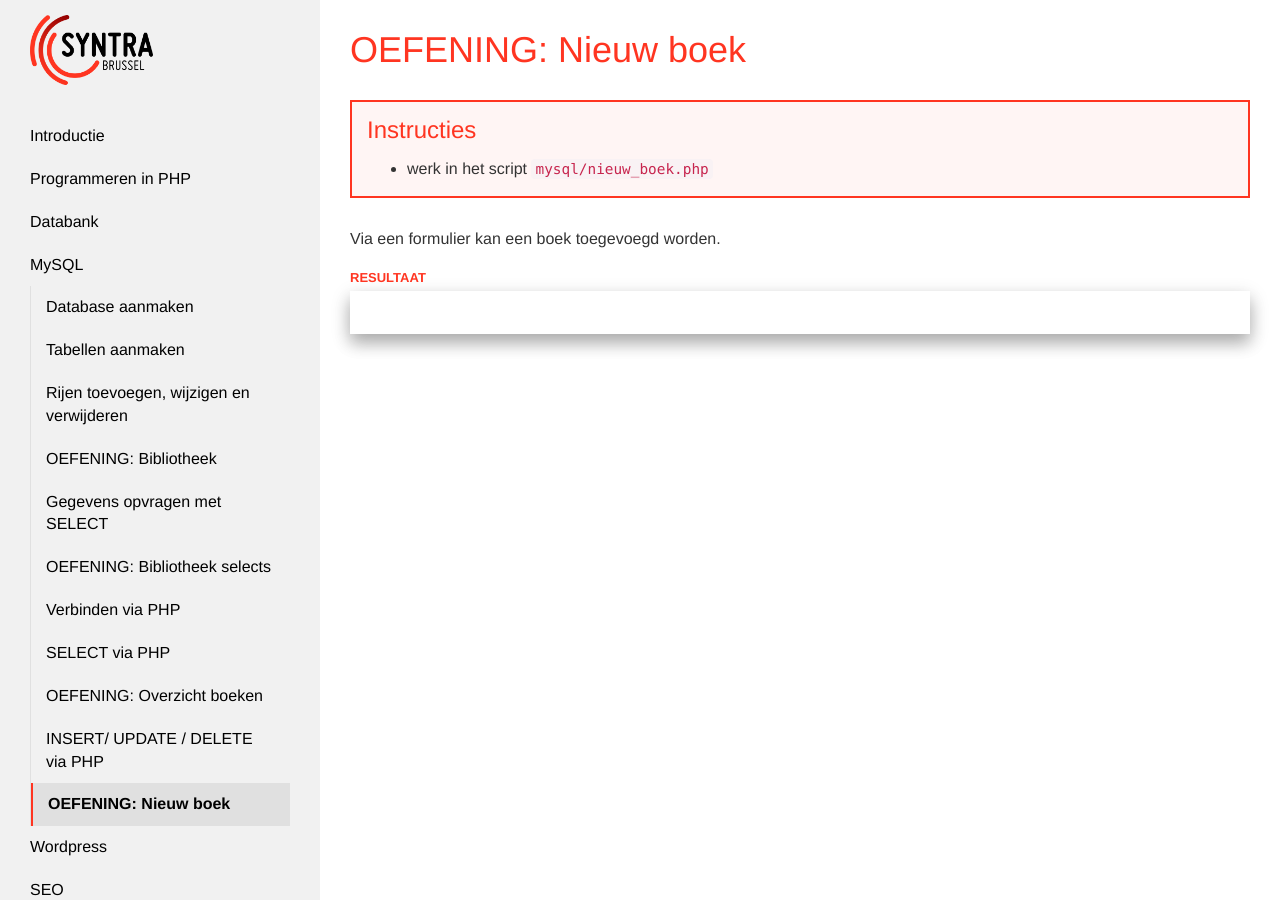
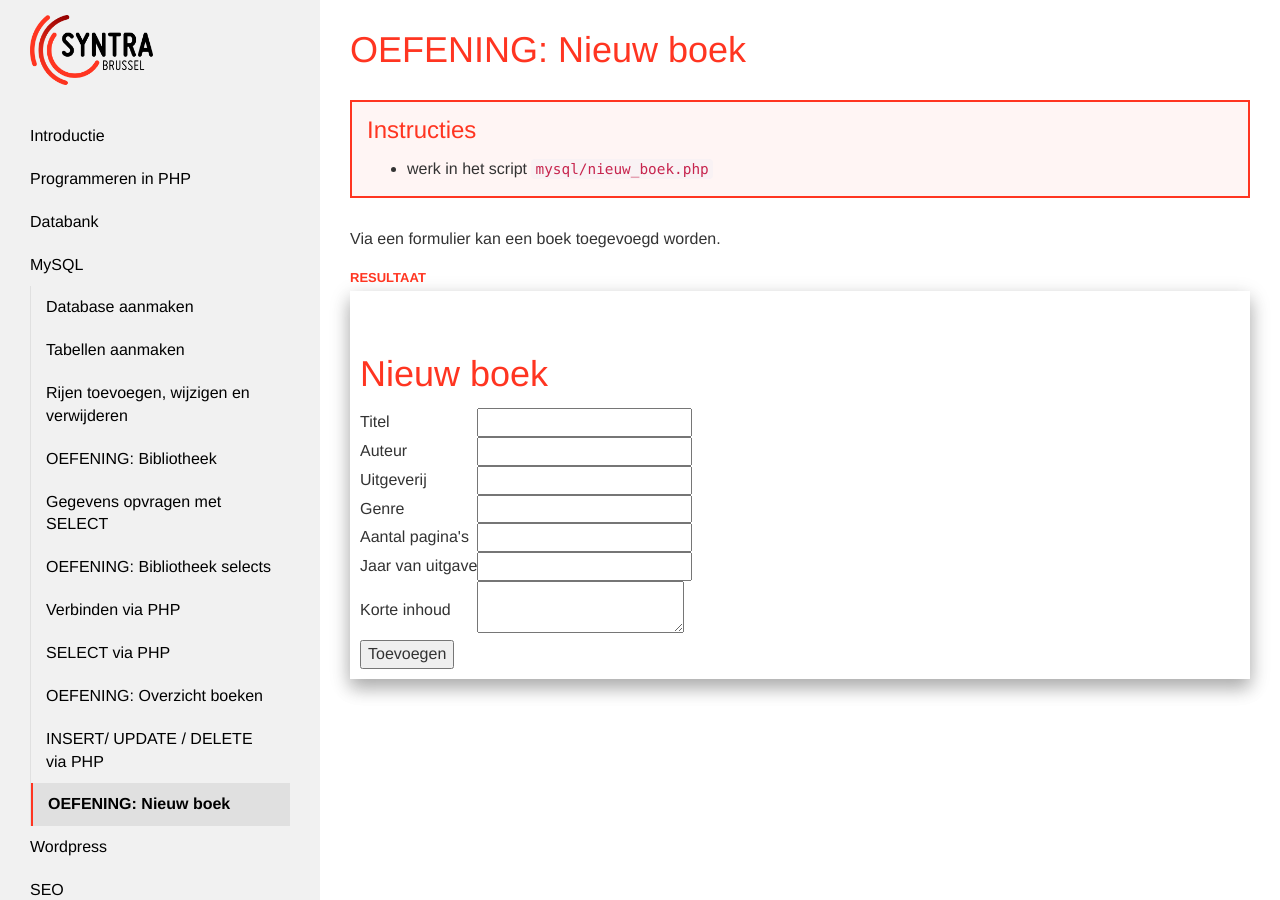
Before and after one commit to Syntra-Brussel/dynamische-webtechnieken, a Jekyll site: the page built from mysql/oefening-bibliotheek-nieuw-boek.md, in a window 1280 px wide and 900 px high. Built offline with Jekyll 4.4.1, drawn with Linux system fonts in a browser that asks for light colours; nearby versions of some CDN libraries; a script that is not in the unit is left out.

Commit message:
bibliotheek

```diff
--- a/mysql/oefening-bibliotheek-nieuw-boek.md
+++ b/mysql/oefening-bibliotheek-nieuw-boek.md
@@ -15,5 +15,38 @@ collection: mysql
 Via een formulier kan een boek toegevoegd worden.
 
 <div class="shadow result">
-
+  <h1>Nieuw boek</h1>
+  <form>
+      <table>
+          <tr>
+              <td>Titel</td>
+              <td><input type="text" name="titel" /></td>
+          </tr>
+          <tr>
+              <td>Auteur</td>
+              <td><input type="text" name="auteur" /></td>
+          </tr>
+          <tr>
+              <td>Uitgeverij</td>
+              <td><input type="text" name="uitgeverij" /></td>
+          </tr>
+          <tr>
+              <td>Genre</td>
+              <td><input type="text" name="genre" /></td>
+          </tr>
+          <tr>
+              <td>Aantal pagina's</td>
+              <td><input type="number" name="aantal_paginas" /></td>
+          </tr>
+          <tr>
+              <td>Jaar van uitgave</td>
+              <td><input type="number" name="jaar_van_uitgave" /></td>
+          </tr>
+          <tr>
+              <td>Korte inhoud</td>
+              <td><textarea name="korte_inhoud"></textarea></td>
+          </tr>
+      </table>
+      <input type="submit" value="Toevoegen" />
+  </form>
 </div>
--- a/mysql/overzicht_boeken.html
+++ b/mysql/overzicht_boeken.html
@@ -3,7 +3,7 @@
         <title>Overzicht boeken</title>
     </head>
     <body>
-        <h1>>Boeken</h1>
+        <h1>Overzicht boeken</h1>
         <table border="1">
         <tr>
             <th>Titel</th>
```
Also changed, not shown: mysql/nieuw_boek.html (added, +41 -0 lines), mysql/oefening-bibliotheek-overzicht-boeken.md (+1 -1 lines).
